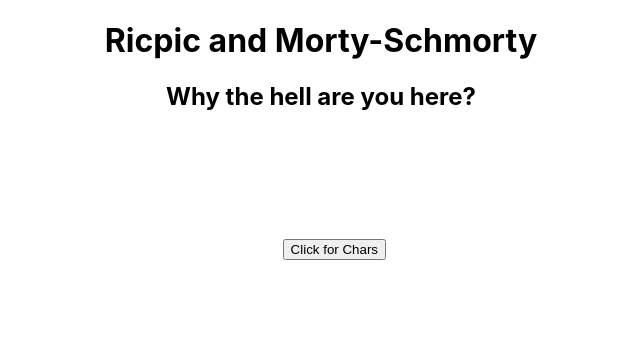
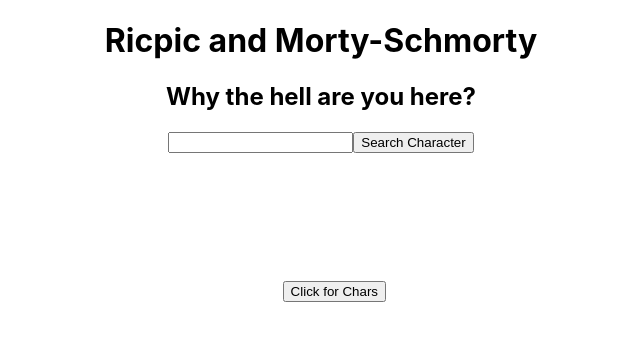
Before and after one commit to AladdinOmar61/project-2, a React (Create React App) app: page /CharList in a window 1280 px wide. Shown: the top 340 px of the page, without its empty margins (319-959 px from the left). Built offline with nearby package versions, Linux system fonts and the light colour scheme.

Commit message:
got single character to load on search, but by id number, not by name

```diff
--- a/src/App.css
+++ b/src/App.css
@@ -17,11 +17,14 @@ html {
   justify-content: center;
   align-items: center;
   margin-left: 47%;
-  margin-bottom: 20%;
+  margin-bottom: 30%;
   margin-top: 10%;
-  margin-bottom: 10px;
 }
 
 .name {
   text-align: center;
 }
+
+/* .login {
+
+} */
--- a/src/App.js
+++ b/src/App.js
@@ -1,13 +1,21 @@
 import React, { Component } from 'react';
 import './App.css';
-import CallApi from './components/CallApi';
+
+import { CallApi } from './components/CallApi';
+import { CallChar } from './components/CallApi';
+
 import CharList from './components/CharList';
+import SingleChar from './components/SingleChar';
 
 class App extends Component {
   constructor(props) {
     super(props);
     this.state = {
-      charNames:[]
+      apiCharLoaded: false,
+      apiImgLoaded: false,
+      charNames: [],
+      charSearch: "",
+      charImg: []
     }
   }
 
@@ -15,7 +23,23 @@ class App extends Component {
     e.preventDefault();
     const getChars = await CallApi();
     this.setState({
-      charNames: getChars
+      charNames: getChars,
+      apiCharLoaded: true
+    })
+  }
+
+  charSearch = (e) => {
+    this.setState({
+      charSearch: e.target.value
+    })
+  }
+
+  onCharClick = async (e, character) => {
+    character = this.state.charSearch;
+    const charData = await CallChar(character);
+    this.setState({
+      charImg: charData,
+      apiCharLoaded: true
     })
   }
 
@@ -25,7 +49,9 @@ class App extends Component {
       <div className="App">
         <h1>Ricpic and Morty-Schmorty</h1>
         <h2>Why the hell are you here?</h2>
-        <CharList charNames={this.state.charNames} onClick={this.clickForChars}/>
+        {/* <button className="login">Login</button>*/}
+        <SingleChar apiCharLoaded={this.state.apiCharLoaded} onCharClick={this.onCharClick} charSearch={this.charSearch} charImg={this.state.charImg}/>
+        <CharList charNames={this.state.charNames} onClick={this.clickForChars} />
       </div>
     );
   }
--- a/src/components/CallApi.js
+++ b/src/components/CallApi.js
@@ -1,10 +1,14 @@
-import React from 'react';
+// import React from 'react';
 import axios from 'axios';
 
-async function CallApi () {
-    let allChars = await axios.get(`https://rickandmortyapi.com/api/character/`);
+export const CallApi = async () => {
+    const allChars = await axios.get(`https://rickandmortyapi.com/api/character/`);
     console.log(allChars.data.results);
     return allChars.data.results
 }
 
-export default CallApi;
+export const CallChar = async (character) => {
+    const getChar = await axios.get(`https://rickandmortyapi.com/api/character/${character}`)
+    console.log(getChar.data.image);
+    return getChar.data.image;
+}
--- a/src/components/CharList.js
+++ b/src/components/CharList.js
@@ -7,7 +7,7 @@ const CharList = (props) => {
             {props.charNames.map((char, index) =>
             <div className="roster" key={index}>
                 <p className="name">{char.name}</p>
-                <img className="image" src={char.image}/>
+                <img className="image" src={char.image} alt="list of rick and morty characters"/>
             </div>
         )}
         </div>
--- /dev/null
+++ b/src/components/SingleChar.js
@@ -0,0 +1,21 @@
+import React from 'react';
+
+function SingleChar(props) {
+    return (
+        <div>
+            <form onSubmit={async (e) => {
+                e.preventDefault();
+                await props.onCharClick();
+            }}>
+
+                <input type="text" onChange={props.charSearch}></input>
+                <button type="submit">Search Character</button>
+                {props.apiCharLoaded &&
+                    <img src={props.charImg} alt="a rick and morty character" />
+                }
+            </form>
+        </div>
+    )
+}
+
+export default SingleChar;
```
